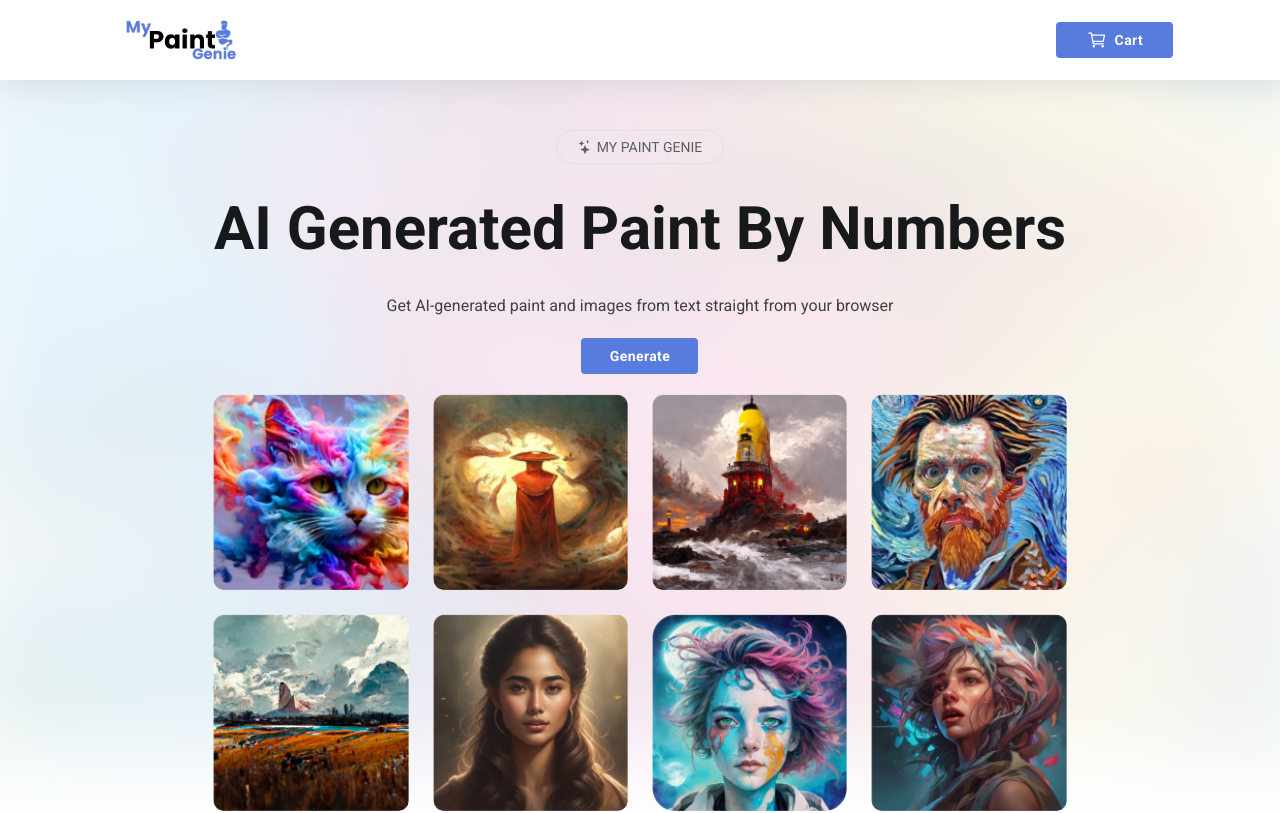
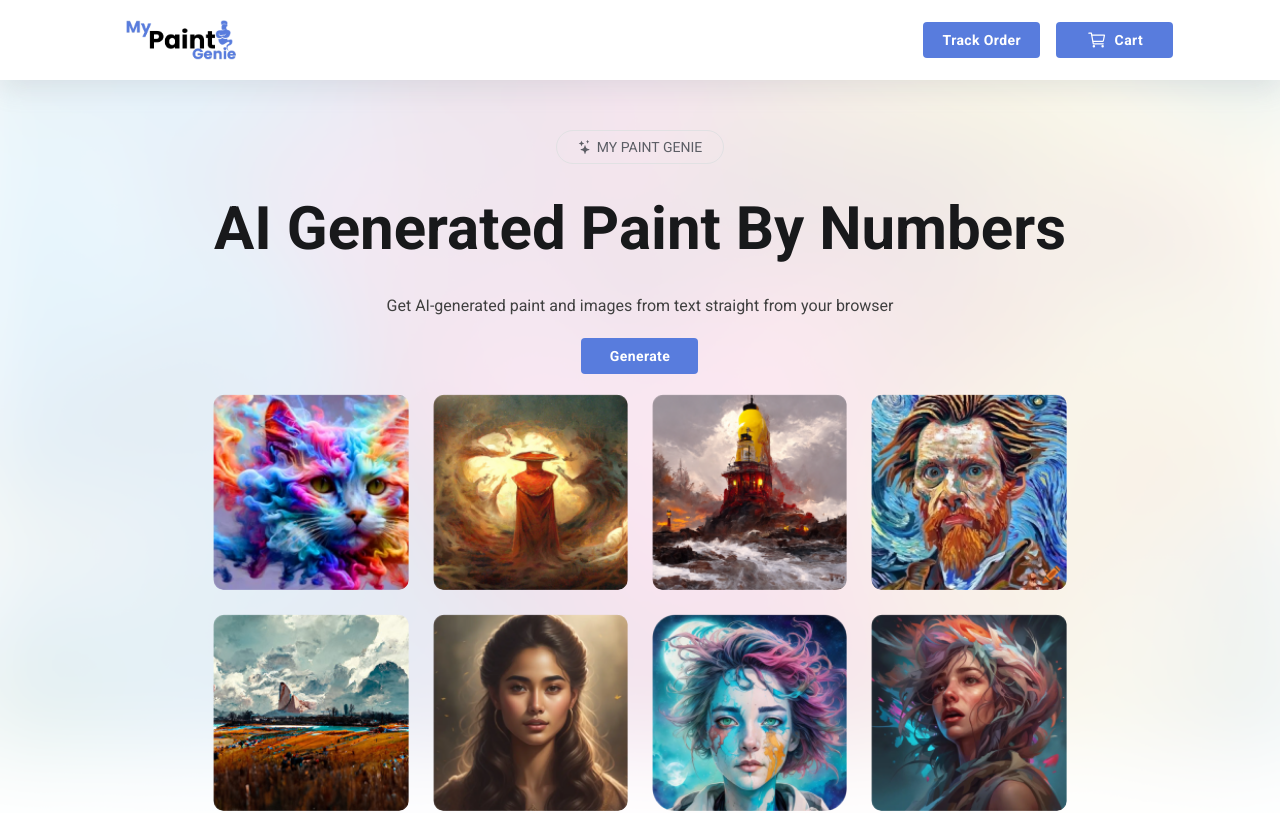
Before and after one commit to nabeelnasir9/fee-paint, a React (Vite) app: page / in a window 1280 px wide. Shown: the top 813 px of the page. Built offline with nearby package versions, Linux system fonts and the light colour scheme; what tailwindcss-animated would draw is missing.

Commit message:
fix(nav):add track button

```diff
--- a/src/components/navbar/index.jsx
+++ b/src/components/navbar/index.jsx
@@ -22,6 +22,13 @@ const Navbar = ({ contact }) => {
                 <img src={Logo} className="navbar-logo" />
               </Button>
               <div className="flex gap-4 items-center justify-center">
+                <Button
+                  variant="text"
+                  className="home-generate-btn gap-2"
+                  onClick={() => navigate("/track-your-order")}
+                >
+                  Track Order
+                </Button>
                 {contact ? (
                   <Button
                     variant="text"
```
